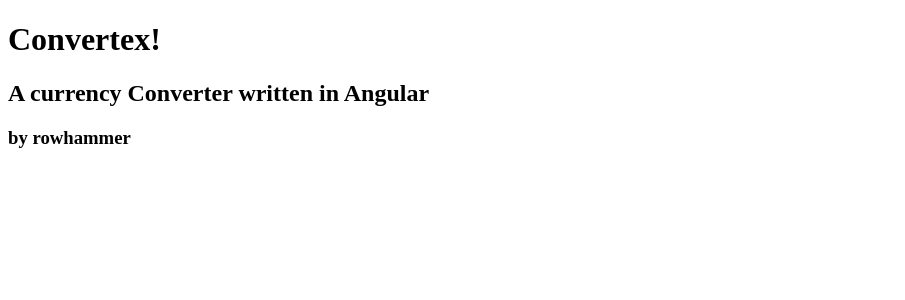
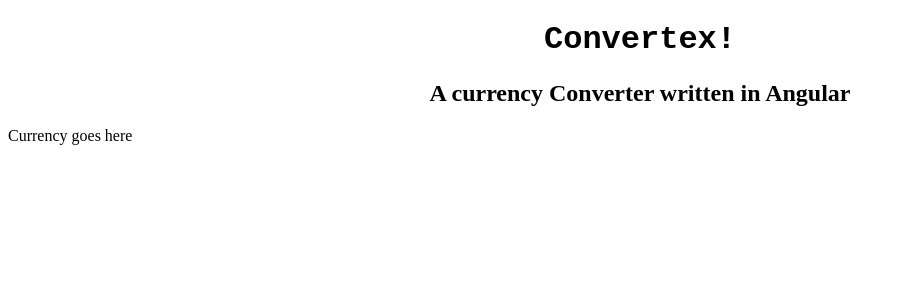
Before and after one commit to rowhammer/Convertex, an Angular app: page / in a window 1280 px wide. Shown: the top 300 px of the page, without its empty margins (0-905 px from the left). Built offline with nearby package versions, Linux system fonts and the light colour scheme.

Commit message:
Added project structure and basic component

```diff
--- a/src/app/app.component.css
+++ b/src/app/app.component.css
@@ -0,0 +1,13 @@
+h1 {
+  font-family: 'Courier New', Courier, monospace;
+  text-align: center;
+
+}
+
+h2 {
+  text-align: center;
+}
+
+p {
+  font-family: 'Segoe UI', Tahoma, Geneva, Verdana, sans-serif;
+}
--- a/src/app/app.component.html
+++ b/src/app/app.component.html
@@ -1,3 +1,3 @@
 <h1>Convertex!</h1>
 <h2>A currency Converter written in Angular</h2>
-<h3>by rowhammer</h3>
+<app-currency></app-currency>
--- a/src/app/app.module.ts
+++ b/src/app/app.module.ts
@@ -3,10 +3,12 @@
 
 import { AppRoutingModule } from './app-routing.module';
 import { AppComponent } from './app.component';
+import { CurrencyComponent } from './currency/currency.component';
 
 @NgModule({
   declarations: [
-    AppComponent
+    AppComponent,
+    CurrencyComponent
   ],
   imports: [
     BrowserModule,
--- /dev/null
+++ b/src/app/currency/currency.component.html
@@ -0,0 +1 @@
+<p>Currency goes here</p>
--- /dev/null
+++ b/src/app/currency/currency.component.ts
@@ -0,0 +1,15 @@
+import { Component, OnInit } from '@angular/core';
+
+@Component({
+  selector: 'app-currency',
+  templateUrl: './currency.component.html',
+  styleUrls: ['./currency.component.css']
+})
+export class CurrencyComponent implements OnInit {
+
+  constructor() { }
+
+  ngOnInit() {
+  }
+
+}
```
Also changed, not shown: src/app/currency/currency.component.css (added), 1 other file (tests, documents, lock files or other folders).
